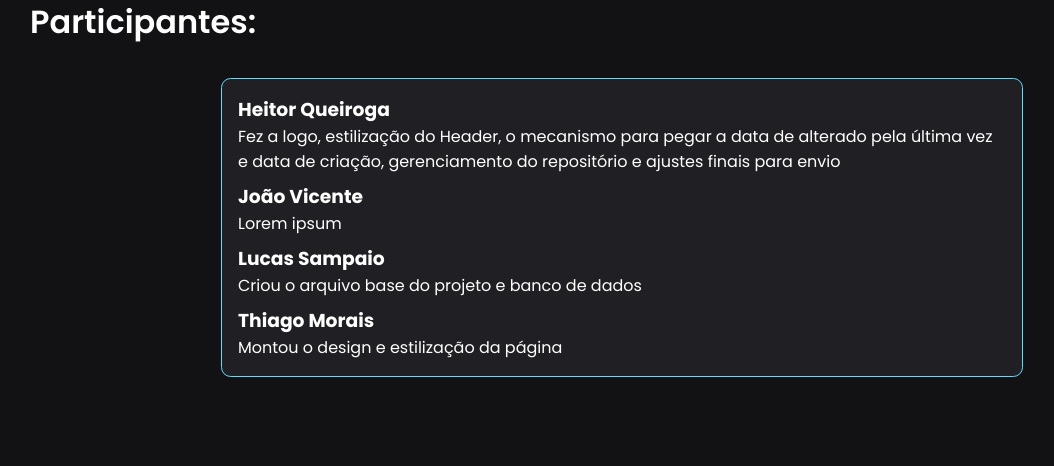
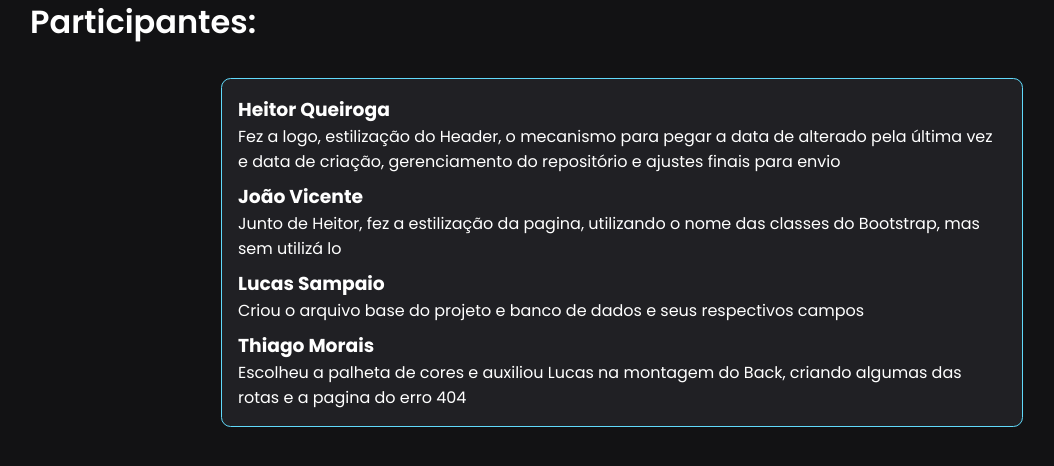
Before and after one commit to HeitorQueiroga49355/conception, a Flask app: page /about in a window 1280 px wide. Shown: the part 145-611 px from the top of the page, without its empty margins (18-1072 px from the left). Run offline with Flask 2, Linux system fonts and the light colour scheme; some libraries are stand-ins or nearby versions.

Commit message:
criação da pagina do erro 404

```diff
--- a/app.py
+++ b/app.py
@@ -68,13 +68,16 @@ def create():
         flash('Title is required!')
     else:
         cursor = get_connection()
-        # print([title, author, creation_date, is_reminder, begin_date, finish_date, content, last_time_edited, priority, id])
         cursor.execute('INSERT INTO posts (title, author, creation_date, begining_date, finishing_date, content, last_time_edited, priority) VALUES (%s, %s, %s, %s, %s, %s, %s, %s)', [title, author, creation_date, begin_date, finish_date, content, last_time_edited, priority])
         mysql.connection.commit()
         cursor.close()
         flash('Created Post')
         return redirect(url_for('index'))
     return render_template('create.html')
+
+@app.errorhandler(404)
+def erro(e):
+    return render_template('404.html'), 404
 
 @app.route('/<int:id>/edit', methods=['GET', 'POST'])
 def edit(id):
--- a/static/css/style.css
+++ b/static/css/style.css
@@ -89,6 +89,7 @@ textarea{
     color: #202024;
     font-size: 1.2em;
 }
+
 .container h1{
     text-align: center;
 }
@@ -130,6 +131,8 @@ hr{
     background-color: #dc3545;
     color: white;
     margin-top: 0;
+    width: 100%;
+    cursor: pointer;
 }
 .alert{
     padding-left: 0.5em;
@@ -158,7 +161,7 @@ hr{
 
 .note-content {
     margin: 2em 0;
-    font-weight: 200;
+    font-weight: 400;
 }
 
 .members{
--- a/templates/about.html
+++ b/templates/about.html
@@ -15,15 +15,15 @@
     </div>
     <div class="memb">
       <h3>João Vicente</h3>
-      <p>Lorem ipsum</p>
+      <p>Junto de Heitor, fez a estilização da pagina, utilizando o nome das classes do Bootstrap, mas sem utilizá lo</p>
     </div>
     <div class="memb">
       <h3>Lucas Sampaio</h3>
-      <p>Criou o arquivo base do projeto e banco de dados</p>
+      <p>Criou o arquivo base do projeto e banco de dados e seus respectivos campos</p>
     </div>
     <div class="memb">
       <h3>Thiago Morais</h3>
-      <p>Montou o design e estilização da página</p>
+      <p>Escolheu a palheta de cores e auxiliou Lucas na montagem do Back, criando algumas das rotas e a pagina do erro 404</p>
     </div>
   </section>
   {% endblock %}
--- a/templates/create.html
+++ b/templates/create.html
@@ -24,7 +24,7 @@
     <label for="priority">Priority</label>
     <input
       required
-      type="number"
+      type="text"
       name="priority"
       placeholder="Post priority"
       class="form-control"
```
Also changed, not shown: templates/404.html (added, +8 -0 lines).
